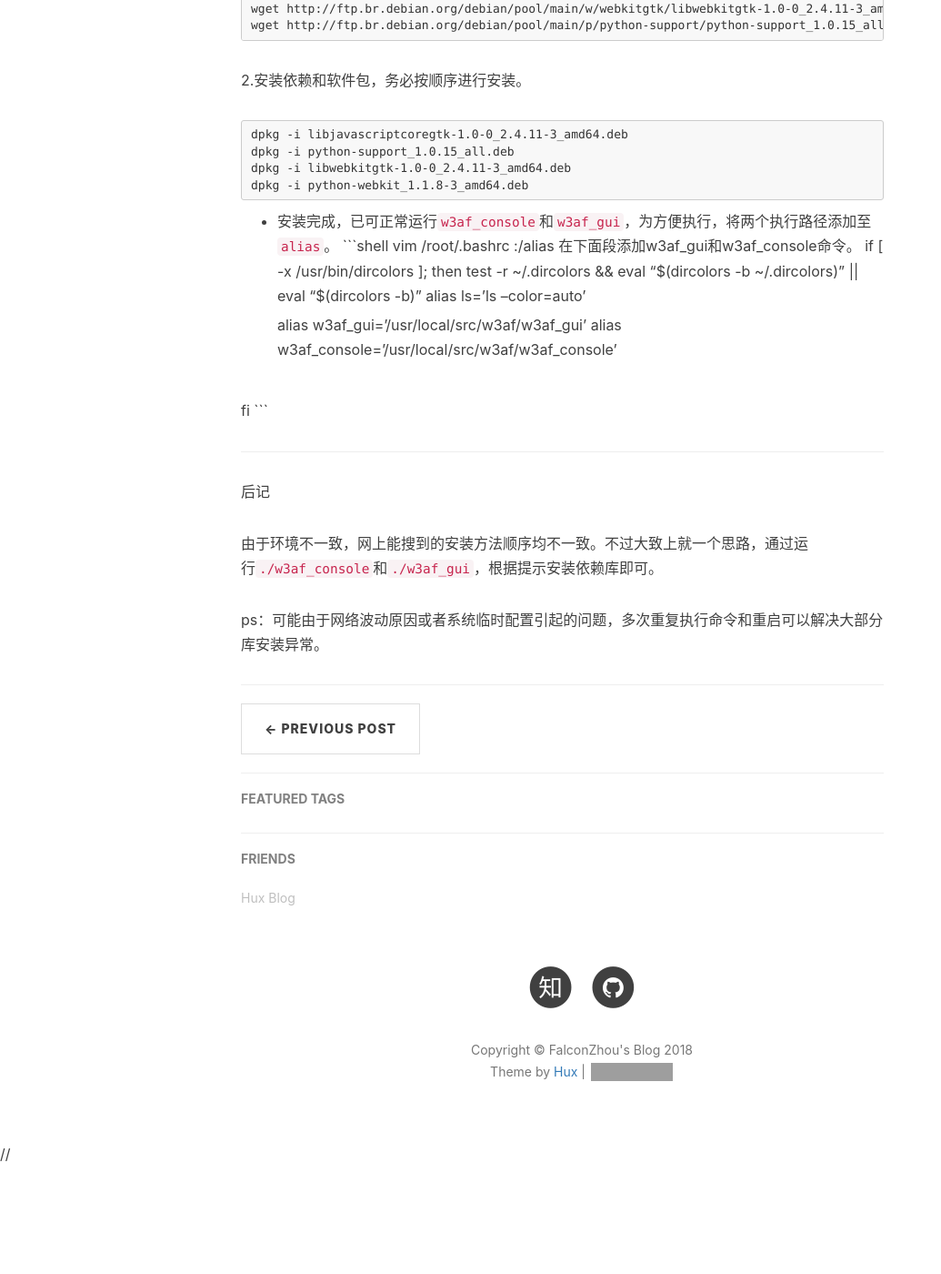
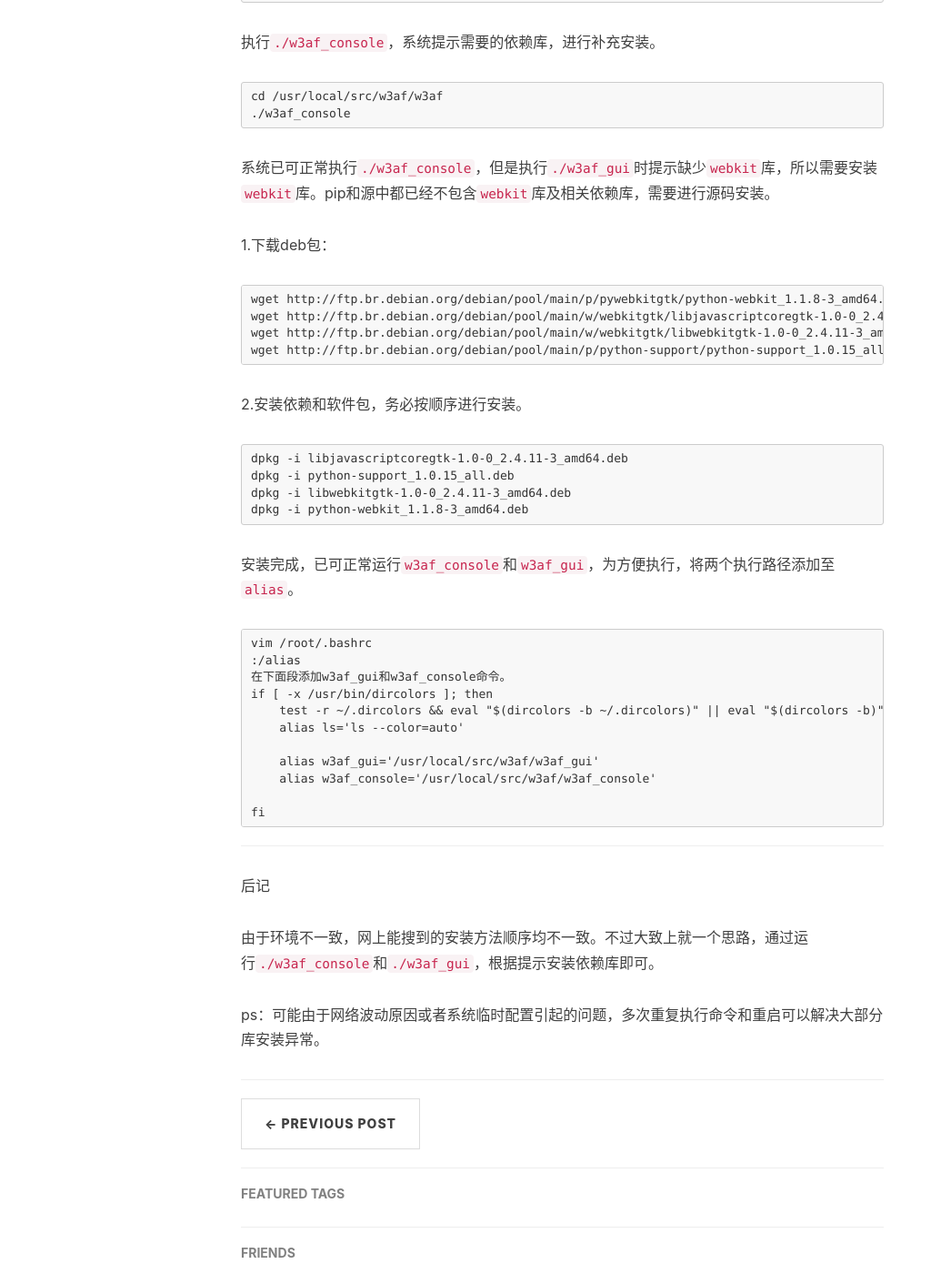
Before and after one commit to FalconZhou/fa1conz.github.io, a Jekyll site: the page built from _posts/2018-11-15-KaliLinux-w3af-install.md, in a window 1280 px wide and 1400 px high, scrolled down 1939 px. Shown: the whole window at 91% size, without its empty margins (0-1035 px from the left). Built offline with Jekyll 4.4.1, drawn with Linux system fonts in a browser that asks for light colours; nearby versions of some CDN libraries; comment, search, counter and statistics services are not loaded; before the commit the page ends 3221 px from its top, so only the background shows below that; grey boxes are pictures that could not be loaded.

Commit message:
Update _posts/2018-11-15-KaliLinux-w3af-install.md

````diff
--- a/_posts/2018-11-15-KaliLinux-w3af-install.md
+++ b/_posts/2018-11-15-KaliLinux-w3af-install.md
@@ -16,25 +16,25 @@ python2.7
 
 由于Kali Linux 2018.2版本不再自带W3AF工具，所以需要自行从网上进行源码安装。
 
-- 首先下载源码到`/usr/local/src`目录
+首先下载源码到`/usr/local/src`目录
 ```
 cd /usr/local/src
 git clone https://github.com/andresriancho/w3af.git
 ```
 
-- 更新源和pip
+更新源和pip
 ```
 apt-get update
 apt-get dis-upgrade
 pip install --upgrade pip
 ```
 
-- 安装pybloomfiltermmp
+安装pybloomfiltermmp
 ```
 pip install pybloomfiltermmap
 ```
 
-- 修改W3AF配置文件。
+修改W3AF配置文件。
 
 
 1.修改requirements.py
@@ -44,7 +44,6 @@ vim w3af/w3af/core/controllers/dependency_check/requirements.py
 PIPDependency('pybloomfilter', 'pybloomfiltermmap', '0.3.15'),
 PIPDependency('OpenSSL', 'pyOpenSSL', '16.2.0'),
 PIPDependency('lxml', 'lxml', '4.2.5'),
-
 ```
 
 2.修改mac.py
@@ -55,31 +54,31 @@ MAC_CORE_PIP_PACKAGES.remove(PIPDependency('pybloomfilter', 'pybloomfiltermmap',
 ```
 
 
-- 执行`./w3af_gui`，系统提示需要的依赖库，并在`/tmp`生成安装依赖的脚本`w3af_dependency_install.sh`。
+执行`./w3af_gui`，系统提示需要的依赖库，并在`/tmp`生成安装依赖的脚本`w3af_dependency_install.sh`。
 
-- 运行`./w3af_dependency_install.sh`。
+运行`./w3af_dependency_install.sh`。
 ```
 cd /tmp
 ./w3af_dependency_install.sh
 ```
 
--  提示缺少npm，安装npm
+提示缺少npm，安装npm
 ```
 apt-get install npm
 ```
 
-- 再次运行`./w3af_dependency_install.sh`
+再次运行`./w3af_dependency_install.sh`
 ```
 ./w3af_dependency_install.sh
 ```
 
-- 执行`./w3af_console`，系统提示需要的依赖库，进行补充安装。
+执行`./w3af_console`，系统提示需要的依赖库，进行补充安装。
 ```
 cd /usr/local/src/w3af/w3af
 ./w3af_console
 ```
 
--  系统已可正常执行`./w3af_console`，但是执行`./w3af_gui`时提示缺少`webkit`库，所以需要安装`webkit`库。pip和源中都已经不包含`webkit`库及相关依赖库，需要进行源码安装。
+系统已可正常执行`./w3af_console`，但是执行`./w3af_gui`时提示缺少`webkit`库，所以需要安装`webkit`库。pip和源中都已经不包含`webkit`库及相关依赖库，需要进行源码安装。
 
 1.下载deb包：
 ```
@@ -97,8 +96,9 @@ dpkg -i libwebkitgtk-1.0-0_2.4.11-3_amd64.deb
 dpkg -i python-webkit_1.1.8-3_amd64.deb
 ```
 
-- 安装完成，已可正常运行`w3af_console`和`w3af_gui`，为方便执行，将两个执行路径添加至`alias`。
-```shell
+安装完成，已可正常运行`w3af_console`和`w3af_gui`，为方便执行，将两个执行路径添加至`alias`。
+
+```
 vim /root/.bashrc
 :/alias
 在下面段添加w3af_gui和w3af_console命令。
````
